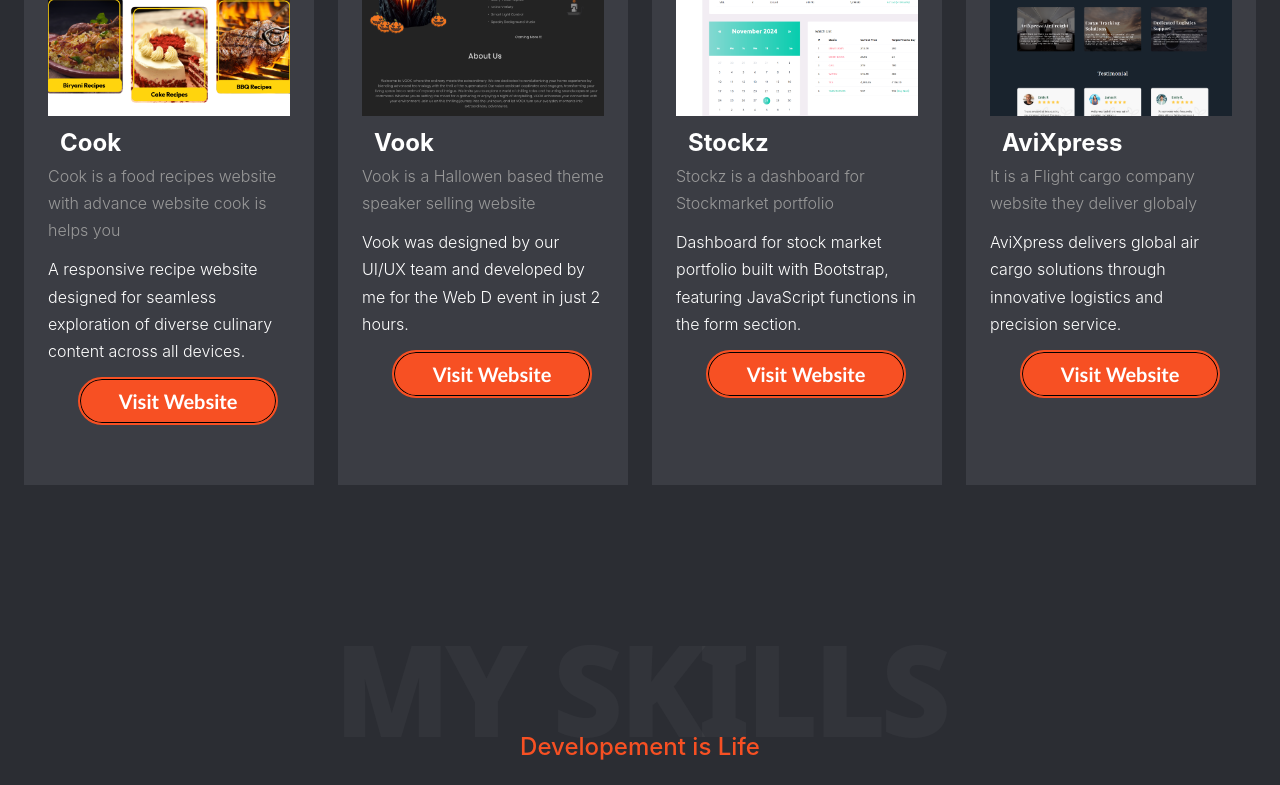
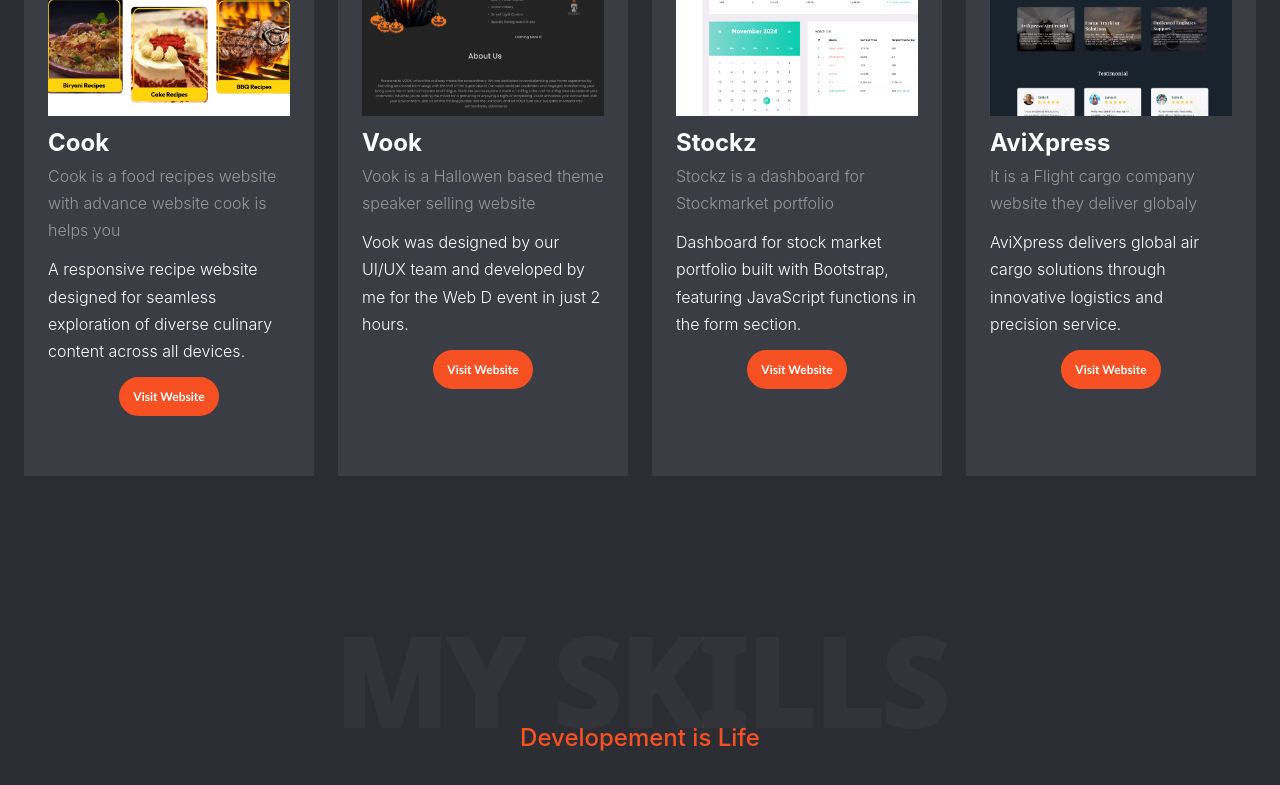
Before and after one commit to prem5599/portfolio-premkumar, a React (Create React App) app: page / in a window 1280 px wide. Shown: the part 3620-4405 px from the top of the page. Built offline with nearby package versions, Linux system fonts and the light colour scheme.

Commit message:
fix warnings and accessibility issues

```diff
--- a/src/App.css
+++ b/src/App.css
@@ -600,14 +600,13 @@ a {
 
 .box-title {
   border-left: 3px solid var(--purple);
-  padding-left: 12px;
 }
 
 .user-follow-info {
   color: hsl(0, 0%, 60%);
 }
 
-.button112 {
+/* .button112 {
   display: block;
   justify-content: center;
   align-items: center;
@@ -625,7 +624,7 @@ a {
     color: white;
     box-shadow: none;
   }
-}
+} */
 .button:hover {
   background: var(--purple);
 }
@@ -638,9 +637,8 @@ a {
   background: var(--pink);
 }
 
-.button112{
-  justify-items: center;
-}
+
+
 
 
 @media (min-width: 320px) {
@@ -931,7 +929,7 @@ justify-content: center;
  margin-left: auto;
  margin-right: auto;
  text-align: center;
- width: 560px;
+ width: 650px;
  display: flex;
  flex-direction: column;
  flex-wrap: wrap;
@@ -1148,7 +1146,24 @@ justify-content: center;
 
 }
 
-.contactform button, .button112 {
+.button112{
+  font-family: 'Trebuchet MS', 'Lucida Sans Unicode', 'Lucida Grande', 'Lucida Sans', Arial, sans-serif;
+  color: white;
+  font-size: 12px;
+  font-weight: 600;
+  border: #F75023 2px solid;
+  border-radius: 30px;
+  width: 100px;
+  padding: 10px;
+  background: #F75023;
+  margin-left: auto;
+  margin-right: auto;
+  justify-content: center;
+  text-align: center;
+
+}
+
+.contactform button {
   font-family: 'Trebuchet MS', 'Lucida Sans Unicode', 'Lucida Grande', 'Lucida Sans', Arial, sans-serif;
   color: white;
   font-size: 20px;
--- a/src/Contact.js
+++ b/src/Contact.js
@@ -20,8 +20,7 @@ export const Contact = () => {
         <div className='personaldetails1'> <img src={addressicon}/> <div><p className='headpersonaldetails'>Address</p> <p className='parapersonaldetails'>Chennai</p> </div> </div>
 
 
-        <div className='personaldetails1'> <img src={emailicon}/><div><p className='headpersonaldetails'>Email</p> <p className='parapersonaldetails'> <a href='https://mail.google.com/mail/u/0/?to=prem5599@gmail.com&su=SUBJECT&body=BODY&bcc&fs=1&tf=cm' target="_blank"
-  rel="noopener noreferrer"> prem5599@gmail.com </a></p>  </div> </div>
+        <div className='personaldetails1'> <img src={emailicon}/><div><p className='headpersonaldetails'>Email</p> <p className='parapersonaldetails'> <a href='https://mail.google.com/mail/u/0/?to=prem5599@gmail.com&su=SUBJECT&body=BODY&bcc&fs=1&tf=cm' target="_blank"  rel="noopener noreferrer"> prem5599@gmail.com </a></p>  </div> </div>
         <div className='personaldetails1'><img src={phoneicon}/><div><p className='headpersonaldetails'>Phone</p> <p className='parapersonaldetails'>  <a href='tel:+91 89397 22775' target="_blank"
   rel="noopener noreferrer">+91 89397 22775 </a></p>  </div> </div>
     </div>
--- a/src/Education.js
+++ b/src/Education.js
@@ -62,7 +62,7 @@ export const Education = () => {
         <img src={educationicon} />
         <hr/>
         <div className='flex22'>
-        <p className='headname'><b> St Michael Higher Secondary School, Gingee</b></p>
+        <p className='headname'><b> St. Michaels  Higher Secondary School, Gingee</b></p>
         <p className='jobrole'><b>HSC</b></p>
         <p className='year'> <b>2015 - 2016 </b></p>
         </div>
--- a/src/Works.js
+++ b/src/Works.js
@@ -31,7 +31,7 @@ function Works() {
         <p class="user-follow-info">Cook is a food recipes website with advance website cook is helps you</p>
       </div>
       <p class="description">A responsive recipe website designed for seamless exploration of diverse culinary content across all devices.</p>
-      <a href="#" class="button112">Visit Website</a>
+      <a href="https://prem5599.github.io/cook/" class="button112" target="_blank"  rel="noopener noreferrer">Visit Website</a>
     </div>
     </div>
    <div class="box">
@@ -46,7 +46,7 @@ function Works() {
         <p class="user-follow-info">Vook is a Hallowen based theme speaker selling website</p>
       </div>
       <p class="description">Vook was designed by our UI/UX team and developed by me for the Web D event in just 2 hours.</p>
-      <a href="#" class="button112">Visit Website</a>
+      <a href="https://prem5599.github.io/vook/" class="button112" target="_blank"  rel="noopener noreferrer">Visit Website</a>
     </div>
     </div>
 
@@ -62,7 +62,7 @@ function Works() {
         <p class="user-follow-info">Stockz is a dashboard for Stockmarket portfolio</p>
       </div>
       <p class="description">Dashboard for stock market portfolio built with Bootstrap, featuring JavaScript functions in the form section.</p>
-      <a href="#" class="button112">Visit Website</a>
+      <a href="https://prem5599.github.io/stockmarketdashboard/" class="button112" target="_blank"  rel="noopener noreferrer">Visit Website</a>
     </div>
     </div>
 
@@ -78,7 +78,7 @@ function Works() {
         <p class="user-follow-info">It is a Flight cargo company website they deliver globaly</p>
       </div>
       <p class="description">AviXpress delivers global air cargo solutions through innovative logistics and precision service.</p>
-      <a href="#" class="button112">Visit Website</a>
+      <a href="https://zamam-perm-abi-plane-website.netlify.app/" class="button112" target="_blank"  rel="noopener noreferrer">Visit Website</a>
     </div>
     </div>
 
```
Also changed, not shown: 1 other file (tests, documents, lock files or other folders).
